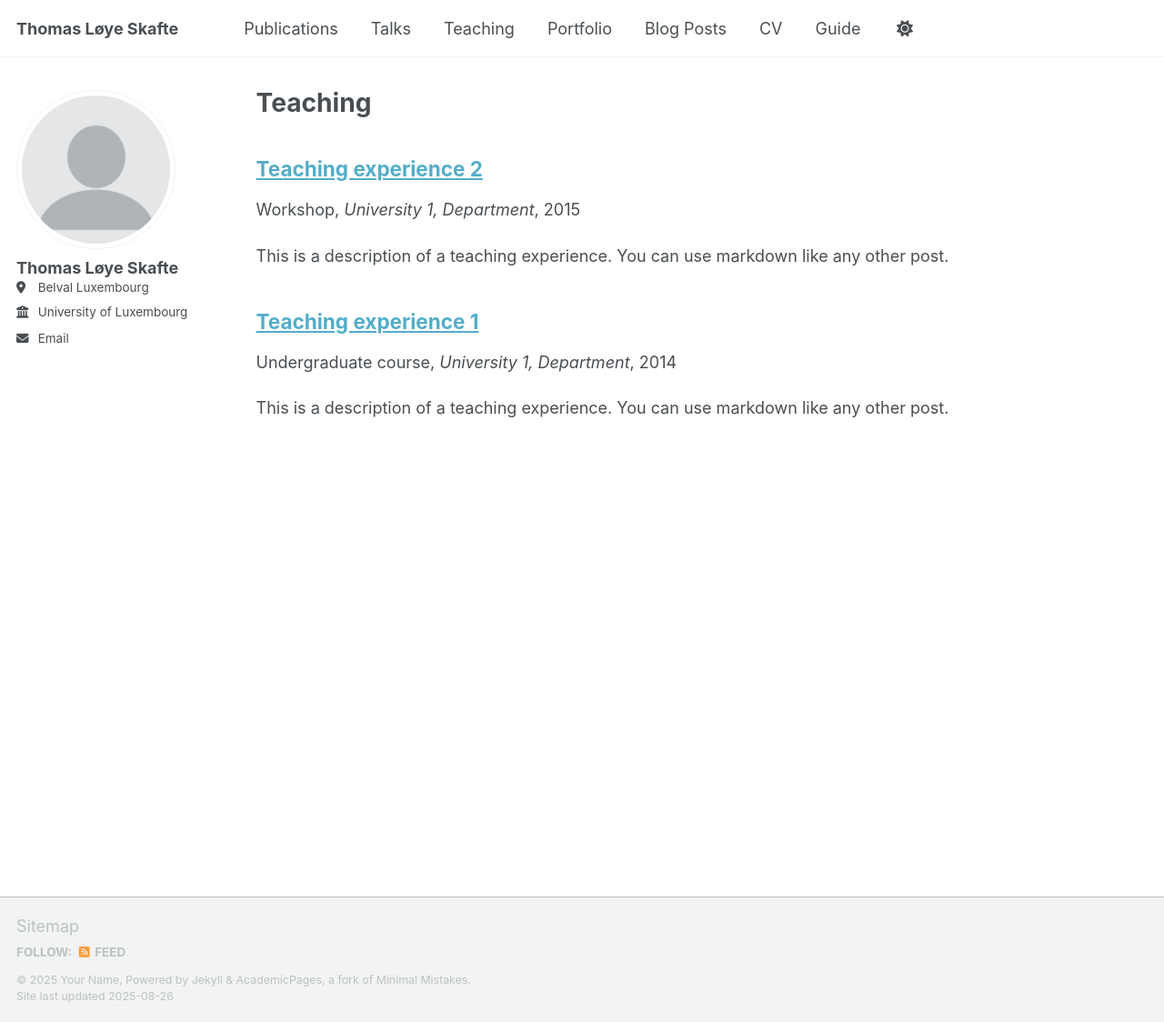
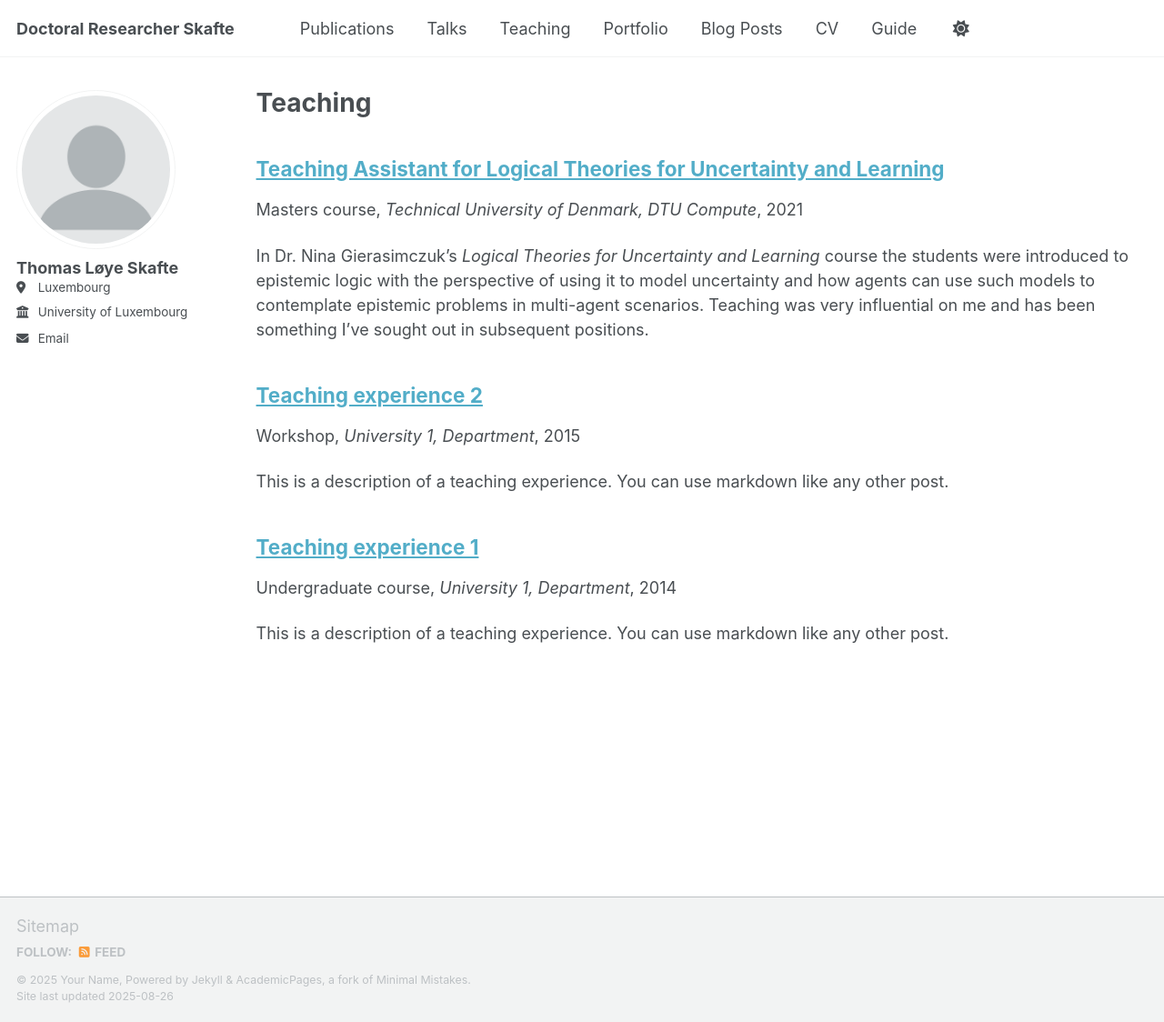
Before and after one commit to ThomasSkafte/ThomasSkafte.github.io, a Jekyll site: the page built from _pages/teaching.html, in a window 1280 px wide and 1124 px high. Shown: the whole window at 91% size. Built offline with Jekyll 4.4.1, drawn with Linux system fonts in a browser that asks for light colours; a script that is not in the unit is left out.

Commit message:
TA for Nina's epistemic course

```diff
--- a/_config.yml
+++ b/_config.yml
@@ -9,11 +9,11 @@
 # Basic Site Settings
 locale                   : "en-US"
 site_theme               : "default" # Currently available options are "default", "air"
-title                    : "Thomas Løye Skafte"
+title                    : "Doctoral Researcher Skafte"
 title_separator          : "-"
 name                     : &name "Your Name"
 description              : &description "personal description"
-url                      : https://academicpages.github.io # the base hostname & protocol for your site e.g. "https://[your GitHub username].github.io" or if you already have some other page hosted on Github then use "https://[your GitHub username].github.io/[Your Repo Name]"
+url                      : https://thomasskafte.github.io # the base hostname & protocol for your site e.g. "https://[your GitHub username].github.io" or if you already have some other page hosted on Github then use "https://[your GitHub username].github.io/[Your Repo Name]"
 baseurl                  : "" # the subpath of your site, e.g. "/blog"
 repository               : "academicpages/academicpages.github.io"
 
@@ -26,7 +26,7 @@ author:
   name             : "Thomas Løye Skafte"
   pronouns         : # example: "she/her"
   bio              : # "Short biography for the left-hand sidebar"
-  location         : "Belval Luxembourg"
+  location         : "Luxembourg"
   employer         : "University of Luxembourg"
   uri              : # URL
   email            : "thomas.skafte@uni.lu"
--- /dev/null
+++ b/_teaching/2021-fall-teaching-epistemic.md
@@ -0,0 +1,10 @@
+---
+title: "Teaching Assistant for Logical Theories for Uncertainty and Learning"
+collection: teaching
+type: "Masters course"
+permalink: /teaching/2021-fall-teaching-epistemic
+venue: "Technical University of Denmark, DTU Compute"
+date: 2021-09-01
+location: "Lyngby, Denmark"
+---
+In Dr. Nina Gierasimczuk's *Logical Theories for Uncertainty and Learning* course the students were introduced to epistemic logic with the perspective of using it to model uncertainty and how agents can use such models to contemplate epistemic problems in multi-agent scenarios. Teaching was very influential on me and has been something I've sought out in subsequent positions.
```
